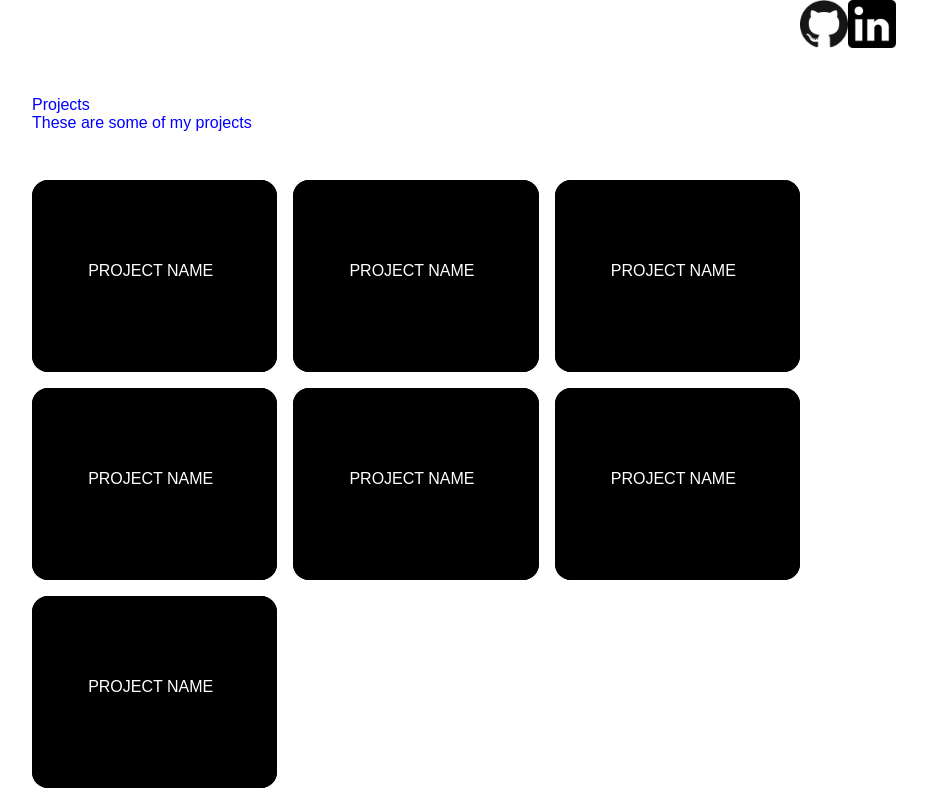
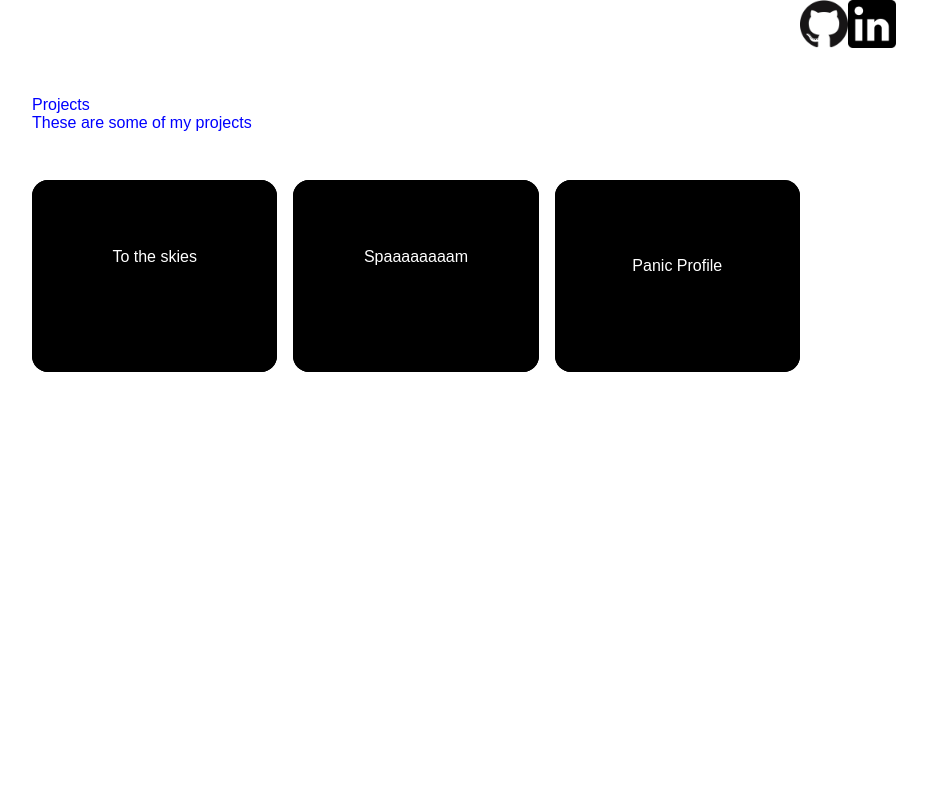
Before and after one commit to PanicP/panicp-profile, a React app: page /project in a window 1280 px wide. Shown: the top 800 px of the page, without its empty margins (224-1151 px from the left). Built offline with nearby package versions, Linux system fonts and the light colour scheme.

Commit message:
wip: modify button and fix css on project box

```diff
--- a/src/components/project/ProjectBox.scss
+++ b/src/components/project/ProjectBox.scss
@@ -32,6 +32,29 @@
       flex-direction: column;
       justify-content: space-evenly;
       align-items: center;
+      padding: 0 32px;
+
+      > .button-container {
+        display: flex;
+        justify-content: space-evenly;
+        width: 100%;
+
+        > .button {
+          background-color: white;
+          color: black;
+          height: 24px;
+          width: 96px;
+          border-radius: 12px;
+          display: flex;
+          justify-content: center;
+          align-items: center;
+
+          :hover {
+            cursor: pointer;
+            opacity: 0.5;
+          }
+        }
+      }
     }
   }
 }
--- a/src/components/project/ProjectBox.tsx
+++ b/src/components/project/ProjectBox.tsx
@@ -4,8 +4,10 @@ import './ProjectBox.scss'
 
 interface IProjectBox {
   image?: string
-  title?: string
-  description?: string
+  title: string
+  description: string
+  src: string
+  demo?: string
 }
 
 const ProjectBox = ({ image, title, description }: IProjectBox) => {
@@ -13,11 +15,18 @@ const ProjectBox = ({ image, title, description }: IProjectBox) => {
     <div className="box-container">
       <motion.div className="box-motion" whileHover={{ bottom: 0 }}>
         <div className="upper-box">
-          { title ? title : 'PROJECT NAME' }
+          {title ? title : 'PROJECT NAME'}
         </div>
         <div className="lower-box">
-          { description ? description : 'PROJECT DESCRIPTION' }
-          <button>Source</button>
+          {description ? description : 'PROJECT DESCRIPTION'}
+          <div className="button-container">
+            <div className="source button">
+              <div>Source</div>
+            </div>
+            <div className="demo button">
+              <div>Demo</div>
+            </div>
+          </div>
         </div>
       </motion.div>
     </div>
--- a/src/components/project/ProjectContainer.scss
+++ b/src/components/project/ProjectContainer.scss
@@ -22,16 +22,16 @@
       margin-bottom: 16px;
     }
 
-    :nth-child(3n + 1) {
+    > :nth-child(3n + 1) {
       margin-right: 8px;
     }
 
-    :nth-child(3n + 2) {
+    > :nth-child(3n + 2) {
       margin-left: 8px;
       margin-right: 8px;
     }
 
-    :nth-child(3n) {
+    > :nth-child(3n) {
       margin-left: 8px;
     }
   }
--- a/src/components/project/ProjectContainer.tsx
+++ b/src/components/project/ProjectContainer.tsx
@@ -1,10 +1,7 @@
 import React from 'react'
-import Default from 'Components/layout/Default'
-import ProjectLayout from 'Components/layout/ProjectLayout'
 import ProjectBox from 'Components/project/ProjectBox'
 import './ProjectContainer.scss'
 
-const test = [1, 2, 3, 4, 5, 6, 7, 8, 9, 20, 1, 1, 1, 1, 1]
 const test2 = [
   {title: 'test', label: 'test1'},
   {title: 'test', label: 'test1'},
@@ -15,7 +12,30 @@ const test2 = [
   {title: 'test', label: 'test1'},
 
 ]
-// const test = [1, 2 , 3]
+
+const Projects = [
+  {
+    image: '',
+    title: 'To the skies',
+    description: 'A 1v1 spaceship battle game with random enemy movement by Java.',
+    src: 'https://github.com/PanicP/To-The-Skies',
+    demo: ''
+  },
+  {
+    image: '',
+    title: 'Spaaaaaaaam',
+    description: 'A single column vsrg game with only 1 song (lol) by Pygame from Python.',
+    src: 'https://github.com/PanicP/Spaaaaaaaam',
+    demo: ''
+  },
+  {
+    image: '',
+    title: 'Panic Profile',
+    description: 'PanicP\'s Profile with a chatbot style by ReactJS',
+    src: 'https://github.com/PanicP/Spaaaaaaaam',
+    demo: ''
+  },
+]
 
 export default () => (
   <div className="project-container">
@@ -28,7 +48,13 @@ export default () => (
           </div>
     </div>
     <div className="project-list">
-      {test2 && test2.map(data => <ProjectBox />)}
+      {Projects && Projects.map(data => <ProjectBox
+        image={data.image}
+        title={data.title}
+        description={data.description}
+        src={data.src}
+        demo={data.demo}
+      />)}
     </div>
   </div>
 )
```
